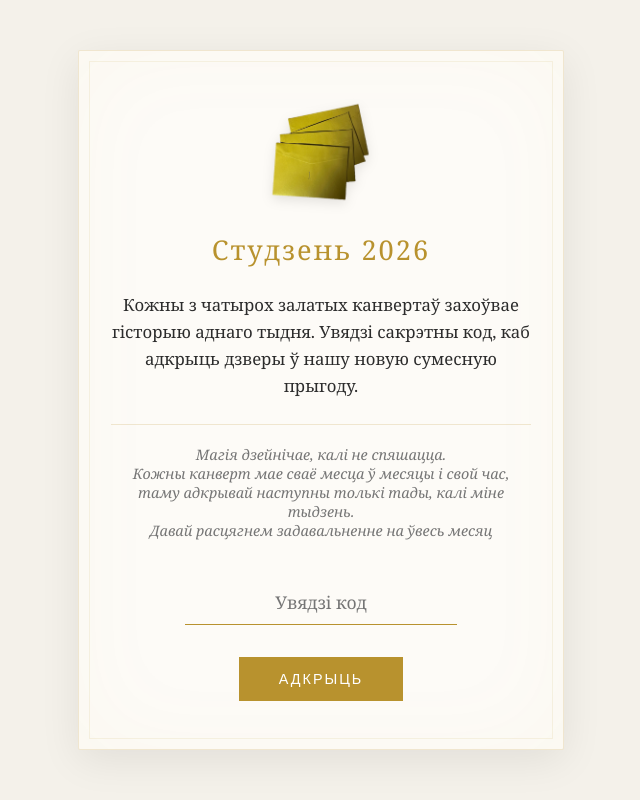
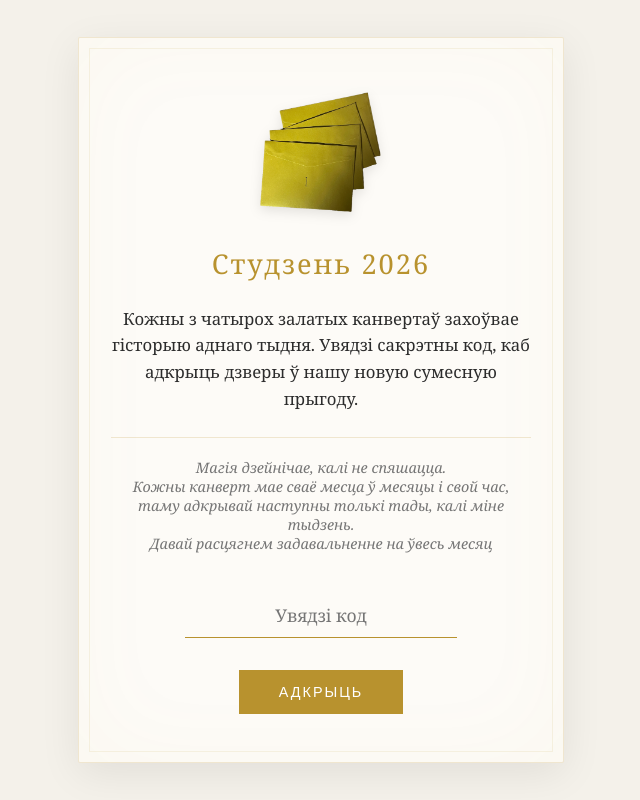
Before and after one commit to studzien26/studzien26.github.io, a plain HTML site: page index.html in a window 1280 px wide. Shown: the whole page, without its empty margins (319-959 px from the left). Drawn offline with Linux system fonts and the light colour scheme.

Commit message:
pavialichyu pamer

```diff
--- a/index.html
+++ b/index.html
@@ -114,7 +114,7 @@
 
 <div class="container">
 <div class="icon">
-    <img src="img/kanvert.png" alt="✉️" style="width: 120px;height: auto;display: block;margin: 0 auto 1.5rem;filter: drop-shadow(0 4px 6px rgba(0,0,0,0.1));">
+    <img src="img/kanvert.png" alt="✉️" style="width: 150px;height: auto;display: block;margin: 0 auto 1.5rem;filter: drop-shadow(0 4px 6px rgba(0,0,0,0.1));">
 </div>
     <h1>Студзень 2026</h1>
 
```
